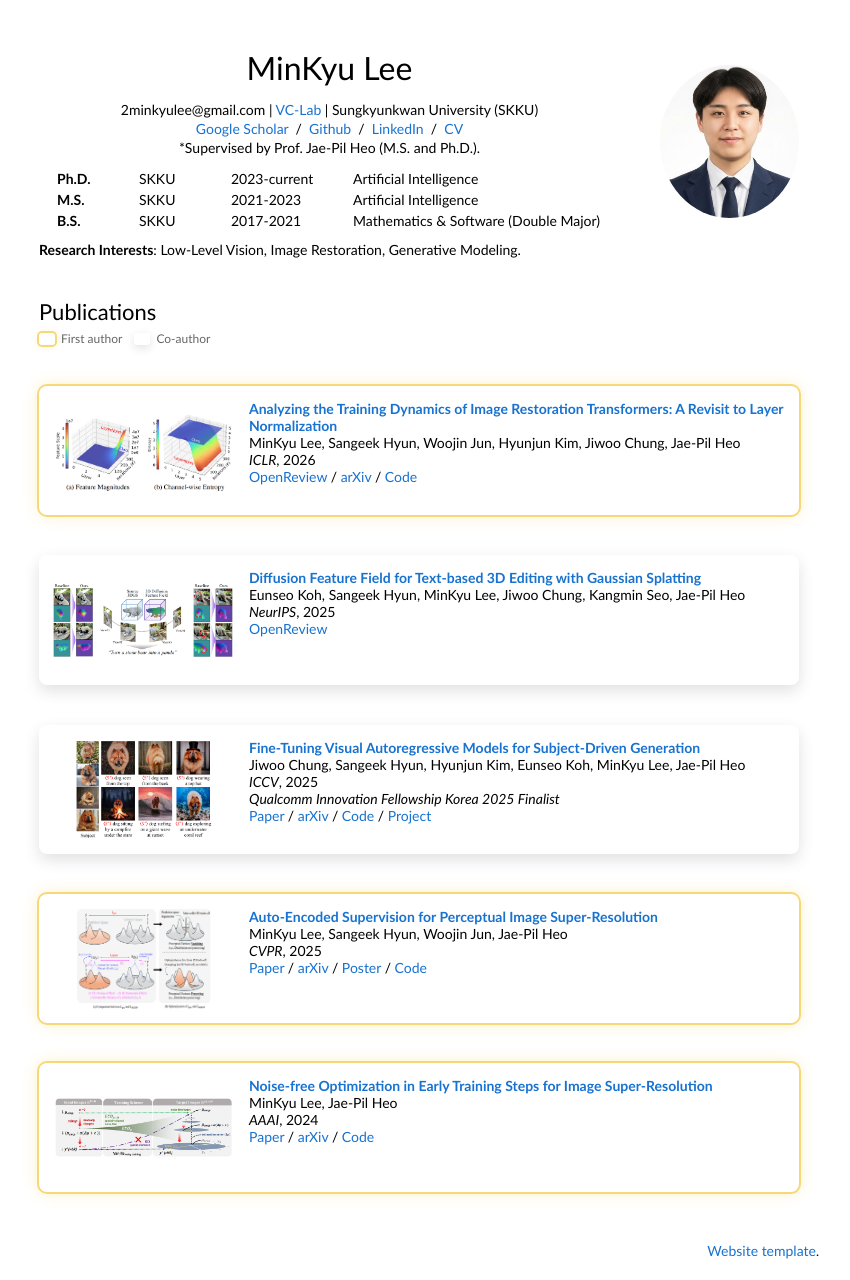
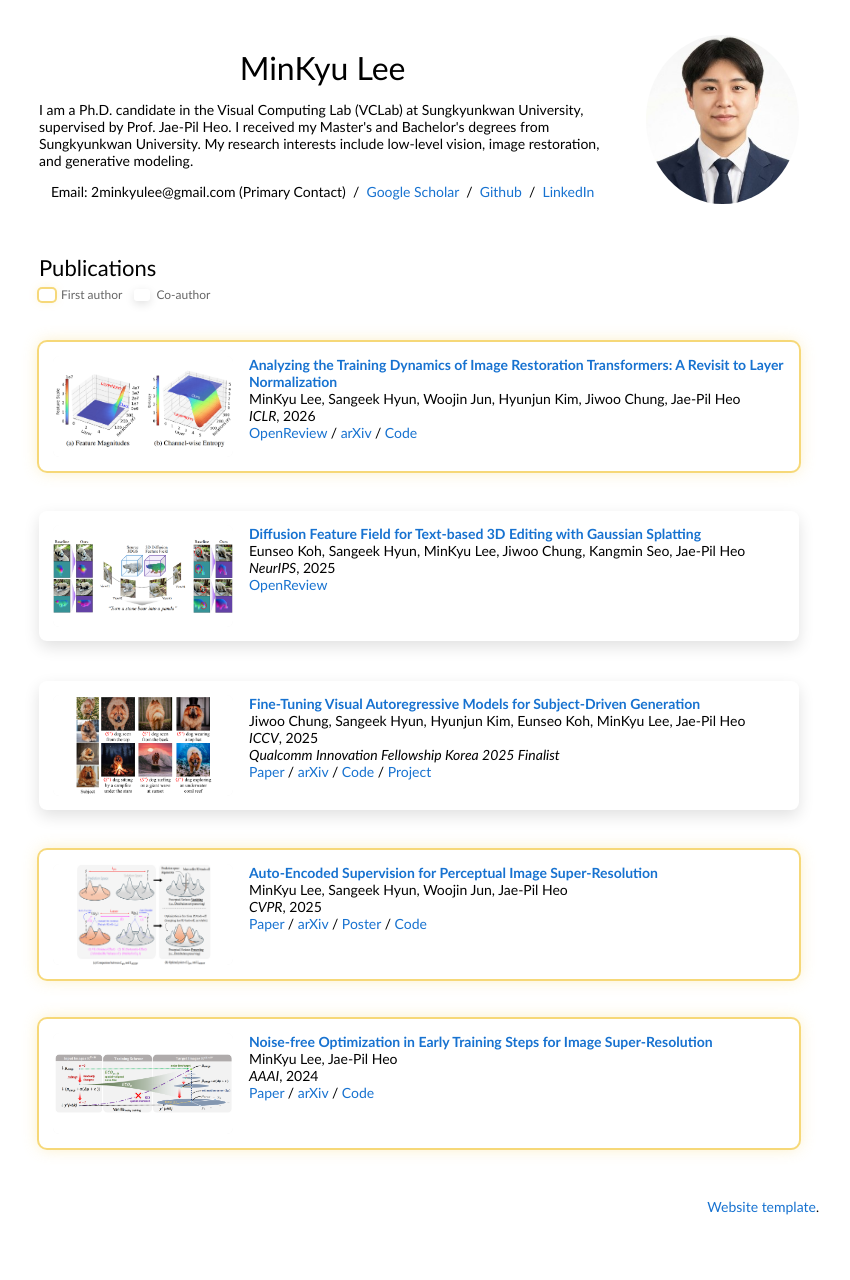
Before and after one commit to 2minkyulee/2minkyulee.github.io, a Jekyll site: the page built from index.md, in a window 1280 px wide. Shown: the whole page, without its empty margins (221-1071 px from the left). Built offline with Jekyll 4.4.1, drawn with Linux system fonts in a browser that asks for light colours; after the commit the page ends 1236 px from its top, so only the background shows below that.

Commit message:
Replace bio with narrative intro

```diff
--- a/_layouts/home.html
+++ b/_layouts/home.html
@@ -22,40 +22,20 @@
                     MinKyu Lee
                 </p>
                 <p>
+                    I am a Ph.D. candidate in the Visual Computing Lab (VCLab) at Sungkyunkwan University, supervised by Prof. Jae-Pil Heo.
+                    I received my Master's and Bachelor's degrees from Sungkyunkwan University.
+                    My research interests include low-level vision, image restoration, and generative modeling.
                 </p>
-                <p class="bio-header" style="text-align: center;">
-                    2minkyulee@gmail.com | <a href="https://sites.google.com/site/vclabskku/publications?authuser=0">VC-Lab</a> | Sungkyunkwan University (SKKU)
+
+                <p style="text-align:center">
+                  Email: 2minkyulee@gmail.com (Primary Contact)
+                  &nbsp;/&nbsp;
+                  <a href="https://scholar.google.com/citations?user=t20G_eAAAAAJ&hl=ko&oi=sra">Google Scholar</a>
+                  &nbsp;/&nbsp;
+                  <a href="https://github.com/2minkyulee/">Github</a>
+                  &nbsp;/&nbsp;
+                  <a href="https://www.linkedin.com/in/minkyu-lee-733b1227b/">LinkedIn</a>
                 </p>
-                <p class="bio-links" style="text-align:center">
-                  <a href="https://scholar.google.com/citations?user=t20G_eAAAAAJ&hl=ko&oi=sra">Google Scholar</a> &nbsp;/&nbsp;
-                  <a href="https://github.com/2minkyulee/">Github</a> &nbsp;/&nbsp;
-                  <a href="https://www.linkedin.com/in/minkyu-lee-733b1227b/">LinkedIn</a> &nbsp;/&nbsp;
-                  <a href="static/pdfs/xxx_minkyulee.pdf">CV</a>
-                </p>
-                <p class="bio-supervision" style="text-align: center;">
-                    *Supervised by Prof. Jae-Pil Heo (M.S. and Ph.D.).
-                </p>
-                <ul class="bio-list">
-                    <li class="bio-row">
-                        <span class="bio-degree"><strong>Ph.D.</strong></span>
-                        <span class="bio-school">SKKU</span>
-                        <span class="bio-dates">2023-current</span>
-                        <span class="bio-major">Artificial Intelligence</span>
-                    </li>
-                    <li class="bio-row">
-                        <span class="bio-degree"><strong>M.S.</strong></span>
-                        <span class="bio-school">SKKU</span>
-                        <span class="bio-dates">2021-2023</span>
-                        <span class="bio-major">Artificial Intelligence</span>
-                    </li>
-                    <li class="bio-row">
-                        <span class="bio-degree"><strong>B.S.</strong></span>
-                        <span class="bio-school">SKKU</span>
-                        <span class="bio-dates">2017-2021</span>
-                        <span class="bio-major">Mathematics & Software (Double Major)</span>
-                    </li>
-                </ul>
-                <p class="bio-research"><strong>Research Interests</strong>: Low-Level Vision, Image Restoration, Generative Modeling.</p>
 
               </td>
               <td style="padding:2.5%;width:20%;max-width:20%">
--- a/stylesheet.css
+++ b/stylesheet.css
@@ -159,53 +159,6 @@
     flex-wrap: wrap;
   }
 
-  .bio-list {
-    margin: 14px 0 0 0;
-    padding-left: 18px;
-  }
-
-  .bio-list li {
-    margin: 4px 0;
-  }
-
-  .bio-header {
-    margin: 0;
-  }
-
-  .bio-links {
-    margin: 2px 0 0 0;
-  }
-
-  .bio-supervision {
-    margin: 2px 0 0 0;
-  }
-
-  .bio-research {
-    margin: 12px 0 0 0;
-  }
-
-  .bio-row {
-    display: grid;
-    grid-template-columns: 70px 80px 110px 1fr;
-    column-gap: 12px;
-    align-items: baseline;
-    justify-items: start;
-  }
-
-  .bio-row .bio-major {
-    white-space: nowrap;
-  }
-
-  @media (max-width: 640px) {
-    .bio-row {
-      grid-template-columns: 1fr;
-      row-gap: 2px;
-    }
-
-    .bio-row .bio-major {
-      white-space: normal;
-    }
-  }
 
   .pub-legend-item {
     display: inline-flex;
```
